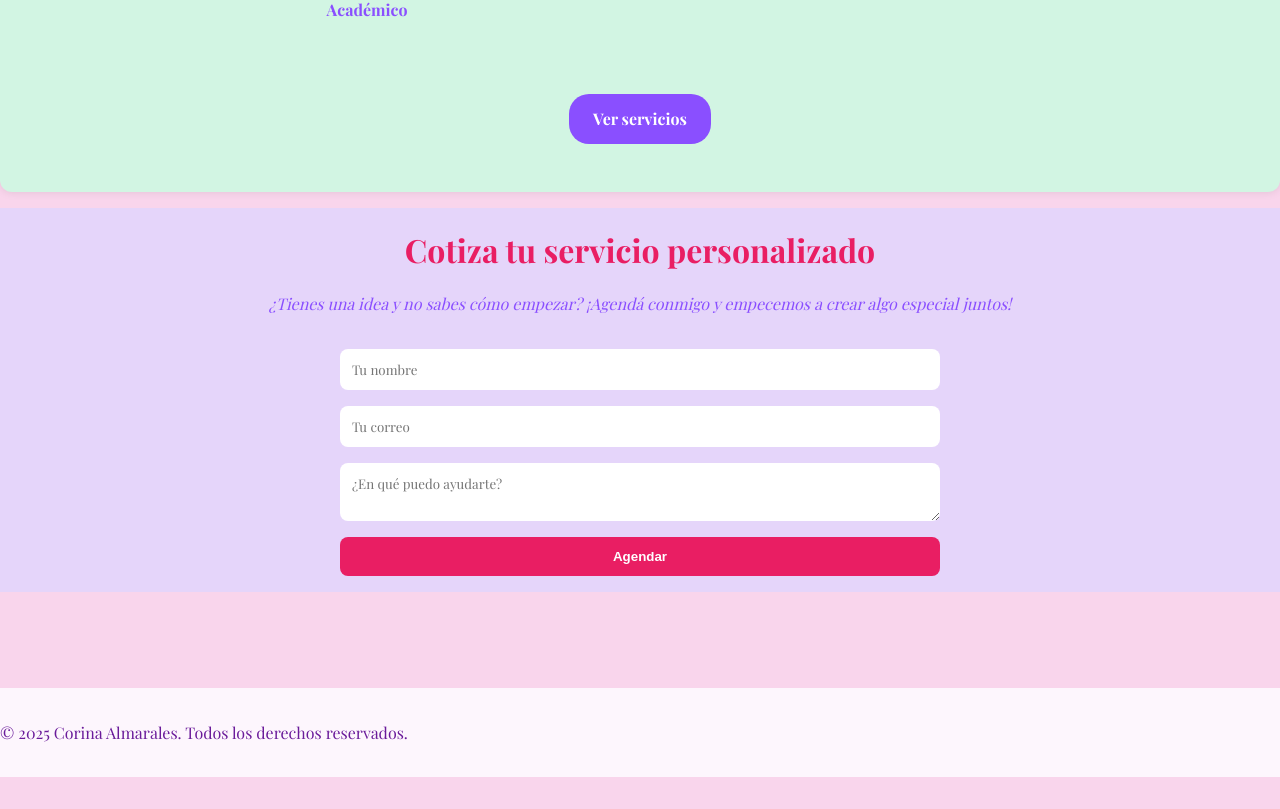
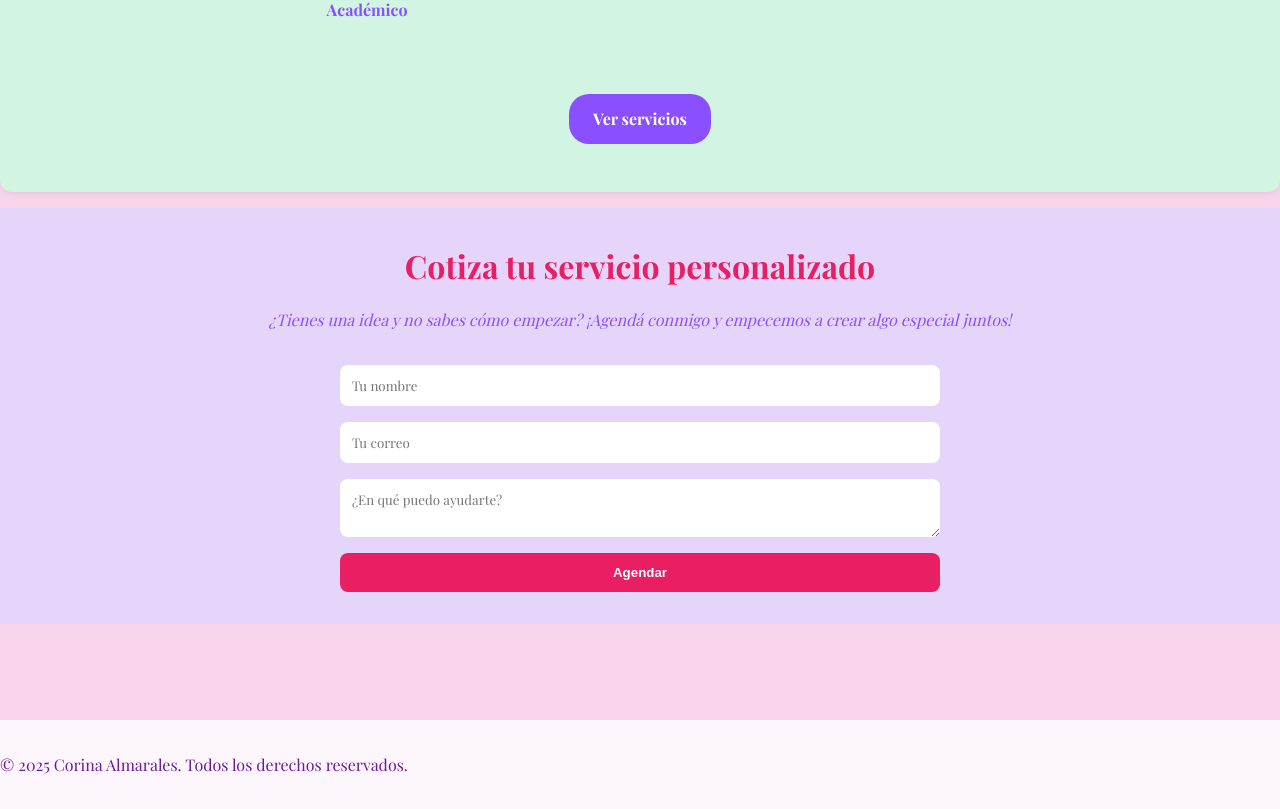
Before and after one commit to Corina-Almarales/corina-almarales, a Next.js app: page / in a window 1280 px wide. Shown: the part 1432-2241 px from the top of the page. Before the commit the page ends 2209 px from the top, so only its background shows below. Built offline with nearby package versions, Linux system fonts and the light colour scheme.

Commit message:
Updated global.css

```diff
--- a/src/app/global.css
+++ b/src/app/global.css
@@ -129,7 +129,7 @@ section {
 
 .cotiza-section {
   background-color: var(--lila);
-  padding: 1rem 1rem;
+  padding: 2rem 2rem;
   color: var(--blanco);
   text-align: center;
 }
```
